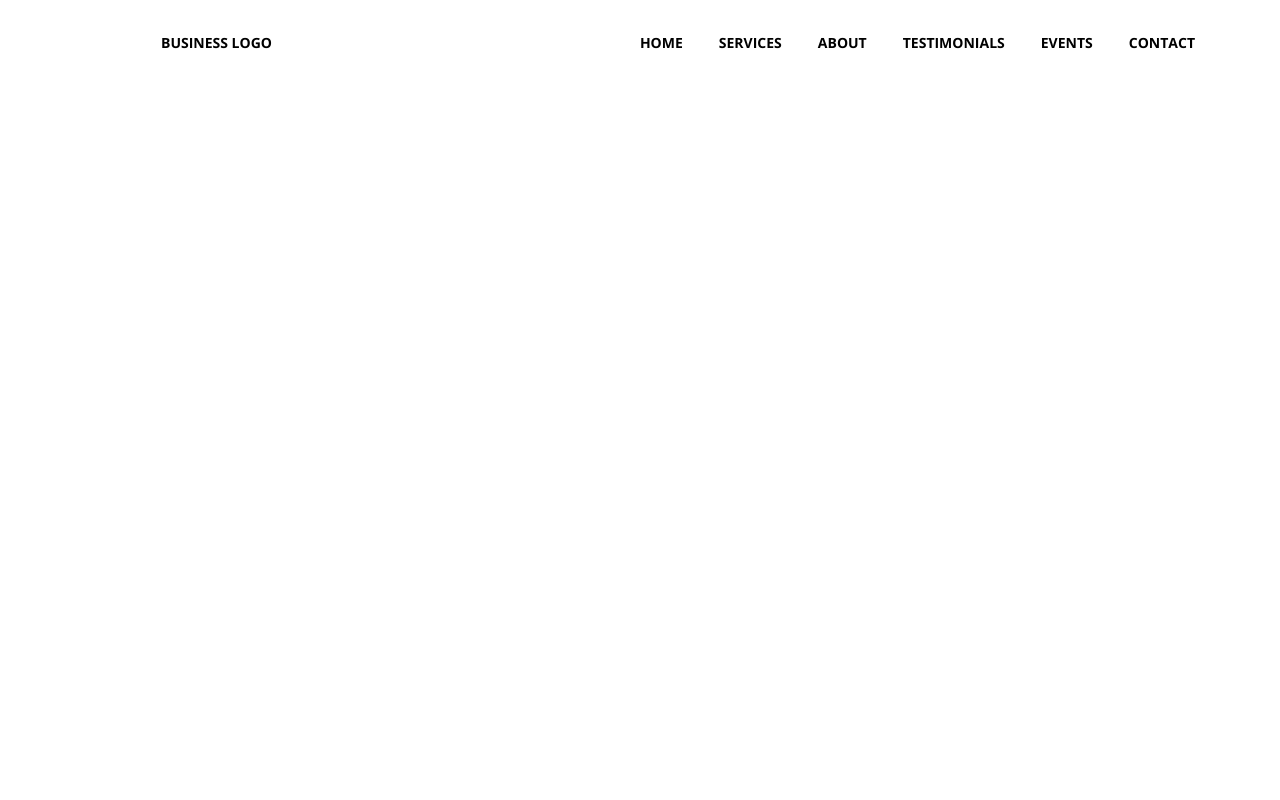
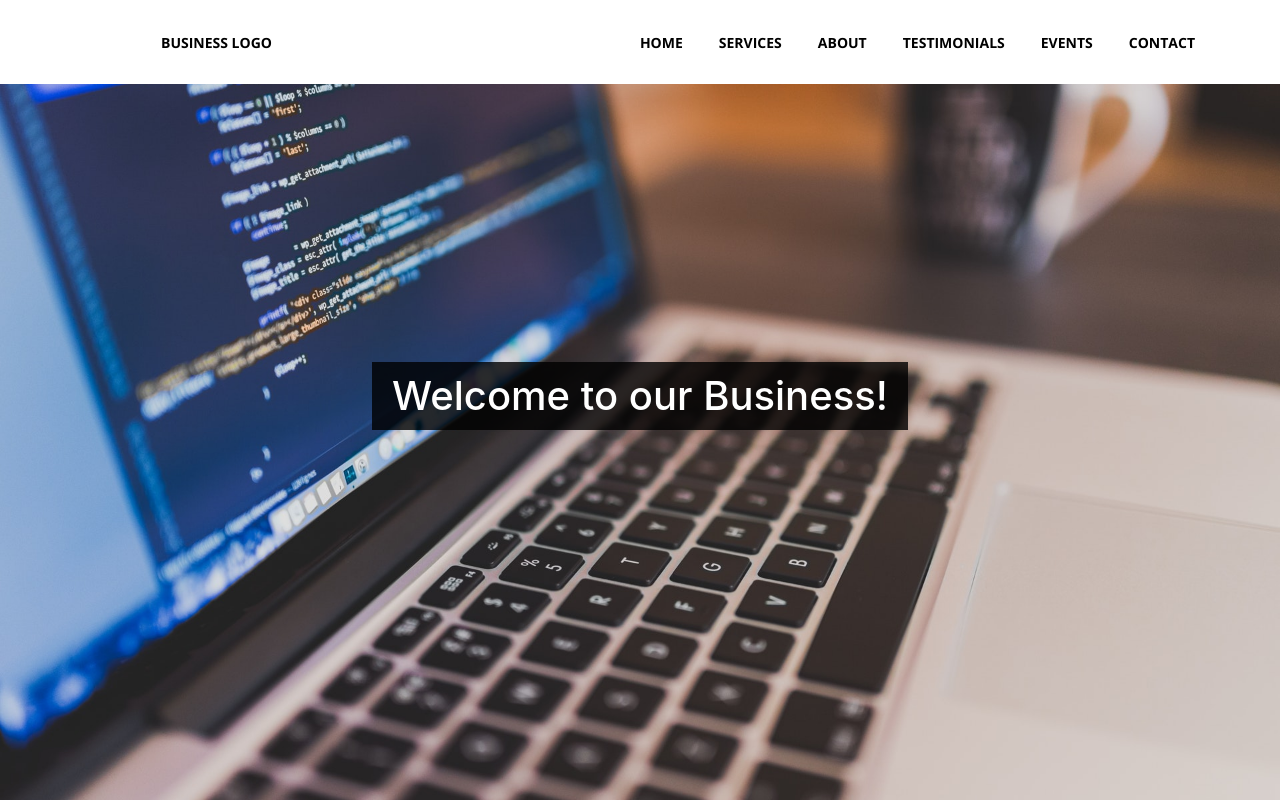
Before and after one commit to JacobHsu/business-website, a plain HTML site: page docs/index.html in a window 1280 px wide. Drawn offline with nearby package versions, Linux system fonts and the light colour scheme.

Commit message:
bg-image

```diff
--- a/docs/css/style.css
+++ b/docs/css/style.css
@@ -35,3 +35,17 @@ ul.main-nav {
 .main-nav a:hover {
 	color: #0cd98a;
 }
+
+#home {
+	background: url(../img/bg-image.jpg) no-repeat fixed center;
+	background-size: cover;
+	height: 100vh;
+	display: flex;
+	align-items: center;
+	justify-content: center; /*flex-end*/
+}
+#home .wrapper-text h1 {
+	background: rgba(0,0,0, 0.8);
+	color: #fff;
+	padding: 10px 20px 10px;
+}
--- a/docs/index.html
+++ b/docs/index.html
@@ -23,10 +23,11 @@
 	</nav>
 
 	<div id="home" class="section">
-		<div class="container">
-			<h1>Welcome to our Business!</h1>
+		<div class="wrapper-text">
+			<div class="container">
+				<h1>Welcome to our Business!</h1>
+			</div>
 		</div>
-
 	</div>
 	<div id="services" class="section">
 
```
Also changed, not shown: docs/img/bg-image.jpg (added).
